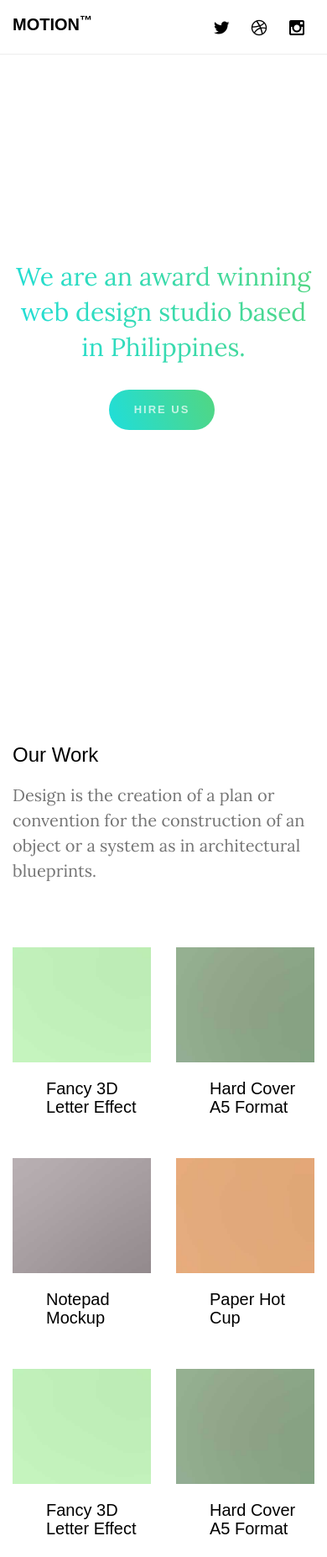
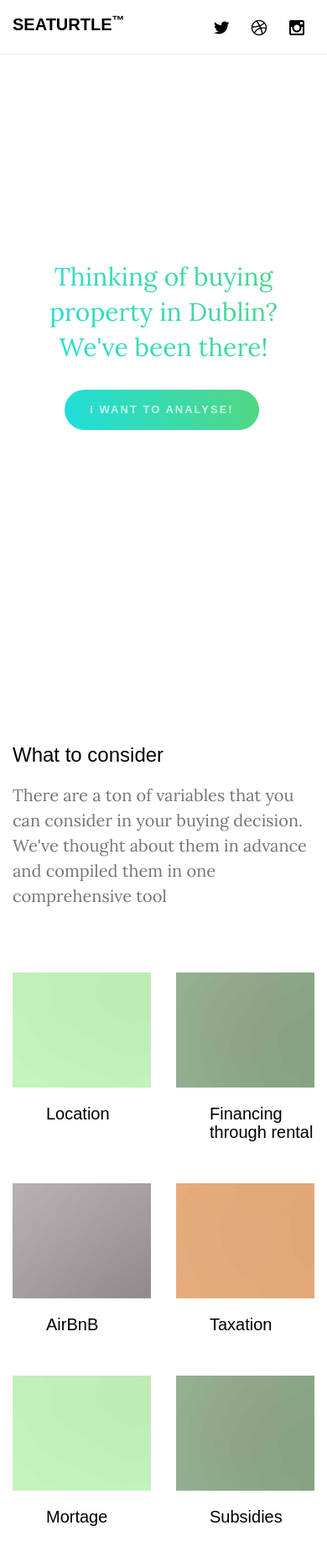
Before and after one commit to simonroser/projectseaturtle, a plain HTML site: page index.html in a window 390 px wide. Shown: the top 1854 px of the page at 84% size. Drawn offline with Linux system fonts and the light colour scheme; files whose address does not match are found by name.

Commit message:
Update index.html

```diff
--- a/index.html
+++ b/index.html
@@ -8,10 +8,10 @@
 	<head>
 	<meta charset="utf-8">
 	<meta http-equiv="X-UA-Compatible" content="IE=edge">
-	<title>Motion &mdash; Free Website Template, Free HTML5 Template by gettemplates.co</title>
+	<title>Seaturtle &mdash; We know Dublin.</title>
 	<meta name="viewport" content="width=device-width, initial-scale=1">
-	<meta name="description" content="Free HTML5 Website Template by gettemplates.co" />
-	<meta name="keywords" content="free website templates, free html5, free template, free bootstrap, free website template, html5, css3, mobile first, responsive" />
+	<meta name="description" content="Property analysis tool for self assessment v.1" />
+	<meta name="keywords" content="ADD KEYWORDS" />
 	<meta name="author" content="gettemplates.co" />
 
   	<!-- Facebook and Twitter integration -->
@@ -59,13 +59,13 @@
 
 				<div class="row">
 					<div class="col-sm-2 col-xs-2">
-						<div id="gtco-logo"><a href="index.html">Motion<sup>&trade;</sup></div>
+						<div id="gtco-logo"><a href="index.html">Seaturtle<sup>&trade;</sup></div>
 					</div>
 					<div class="col-xs-10 text-right fh5co-top-social">
 						<ul class="gtco-social">
-							<li><a href="#" class="icon-twitter"></i></a></li>
-							<li><a href="#" class="icon-dribbble"></i></a></li>
-							<li><a href="#" class="icon-instagram"></i></a></li>
+							<li><a href="simonroser.com" class="icon-twitter"></i></a></li>
+							<li><a href="simonroser.com" class="icon-dribbble"></i></a></li>
+							<li><a href="simonroser.com" class="icon-instagram"></i></a></li>
 						</ul>
 					</div>
 				</div>
@@ -79,8 +79,8 @@
 					<div class="col-md-10 col-md-offset-1 text-center">
 						<div class="dt js-height">
 							<div class="dtc animate-box">
-								<h2 class="gradient-text">We are an award winning web design studio based in Philippines.</h2>
-								<p><a href="#" class="btn btn-gradient">Hire Us</a></p>
+								<h2 class="gradient-text">Thinking of buying property in Dublin? We've been there!</h2>
+								<p><a href="#" class="btn btn-gradient">I want to analyse!</a></p>
 							</div>
 						</div>
 					</div>
@@ -92,62 +92,62 @@
 			<div class="container">
 				<div class="row row-pb-md">
 					<div class="col-md-7">
-						<h3>Our Work</h3>
-						<p class="desc">Design is the creation of a plan or convention for the construction of an object or a system as in architectural blueprints.</p>
+						<h3>What to consider</h3>
+						<p class="desc">There are a ton of variables that you can consider in your buying decision. We've thought about them in advance and compiled them in one comprehensive tool</p>
 					</div>
 				</div>
 				<div class="row row-pb-md">
 					<div class="col-md-4 col-sm-4 col-xs-6 fh5co-project animate-box">
 						<a href="#"><img src="images/img_3.jpg" alt="Free HTML5 Website Template by FreeHTML5.co" class="img-responsive">
-							<h3>Fancy 3D Letter Effect</h3>
+							<h3>Location</h3>
 						</a>
 					</div>
 					<div class="col-md-4 col-sm-4 col-xs-6 fh5co-project animate-box">
 						<a href="#"><img src="images/img_4.jpg" alt="Free HTML5 Website Template by FreeHTML5.co" class="img-responsive">
-							<h3>Hard Cover A5 Format</h3>
+							<h3>Financing through rental</h3>
 						</a>
 					</div>
 					<div class="col-md-4 col-sm-4 col-xs-6 fh5co-project animate-box">
 						<a href="#"><img src="images/img_2.jpg" alt="Free HTML5 Website Template by FreeHTML5.co" class="img-responsive">
-							<h3>Notepad Mockup</h3>
+							<h3>AirBnB</h3>
 						</a>
 					</div>
 					<div class="col-md-4 col-sm-4 col-xs-6 fh5co-project animate-box">
 						<a href="#"><img src="images/img_1.jpg" alt="Free HTML5 Website Template by FreeHTML5.co" class="img-responsive">
-							<h3>Paper Hot Cup</h3>
+							<h3>Taxation</h3>
 						</a>
 					</div>
 
 					<div class="col-md-4 col-sm-4 col-xs-6 fh5co-project animate-box">
 						<a href="#"><img src="images/img_3.jpg" alt="Free HTML5 Website Template by FreeHTML5.co" class="img-responsive">
-							<h3>Fancy 3D Letter Effect</h3>
+							<h3>Mortage</h3>
 						</a>
 					</div>
 					<div class="col-md-4 col-sm-4 col-xs-6 fh5co-project animate-box">
 						<a href="#"><img src="images/img_4.jpg" alt="Free HTML5 Website Template by FreeHTML5.co" class="img-responsive">
-							<h3>Hard Cover A5 Format</h3>
+							<h3>Subsidies</h3>
 						</a>
 					</div>
 					<div class="col-md-4 col-sm-4 col-xs-6 fh5co-project animate-box">
 						<a href="#"><img src="images/img_2.jpg" alt="Free HTML5 Website Template by FreeHTML5.co" class="img-responsive">
-							<h3>Notepad Mockup</h3>
+							<h3>And many more</h3>
 						</a>
 					</div>
 					<div class="col-md-4 col-sm-4 col-xs-6 fh5co-project animate-box">
 						<a href="#"><img src="images/img_1.jpg" alt="Free HTML5 Website Template by FreeHTML5.co" class="img-responsive">
-							<h3>Paper Hot Cup</h3>
+							<h3>Like a lot, really.</h3>
 						</a>
 					</div>
 					<div class="col-md-4 col-sm-4 col-xs-6 fh5co-project animate-box">
 						<a href="#"><img src="images/img_2.jpg" alt="Free HTML5 Website Template by FreeHTML5.co" class="img-responsive">
-							<h3>Notepad Mockup</h3>
+							<h3>Check it out!</h3>
 						</a>
 					</div>
 
 				</div>
 				<div class="row">
 					<div class="col-md-12 text-center">
-						<a href="#" class="btn btn-gradient gtco-load"><i class="ti-reload"></i> load more...</a>
+						<a href="mailto:hi@simonroser.com?Subject=I want to analyse my options" target="_top">Send Mail</a>" class="btn btn-gradient gtco-load"><i class="ti-reload"></i>Check it out now!</a>
 					</div>
 				</div>
 			</div>
@@ -159,12 +159,12 @@
 				<div class="row">
 					<div class="col-md-4">
 						<div class="fh5co-footer-widget">
-							<a href="index.html">Motion <sup>&trade;</sup></a> Free HTML5 &copy; All Rights Reserved.  <br> Designed by <a href="http://gettemplates.co" target="_blank">GetTemplates.co</a> Images: <a href="http://pixeden.com" target="_blank">Pixeden</a>
+							<a href="index.html">SeaTurtle <sup>&trade;</sup></a>Property Analysis &copy; All Rights Reserved.  <br> Designed by <a href="http://gettemplates.co" target="_blank">Simon Roser</a> Images: <a href="simonroser.com" target="_blank">Simon Roser</a>
 						</div>
 					</div>
 					<div class="col-md-3 col-md-push-1">
 						<div class="fh5co-footer-widget">
-							<p><a href="tel://+1 234 567 8910">+1 234 567 8910</a> <br> <a href="#">info@yourdomain.com</a></p>
+							<p><a href="tel://+33 6426418XX">+33 642 6418XX</a> <br> <a href="#">hi@simonroser.com</a></p>
 						</div>
 					</div>
 					<div class="col-md-4 col-md-push-1">
```
